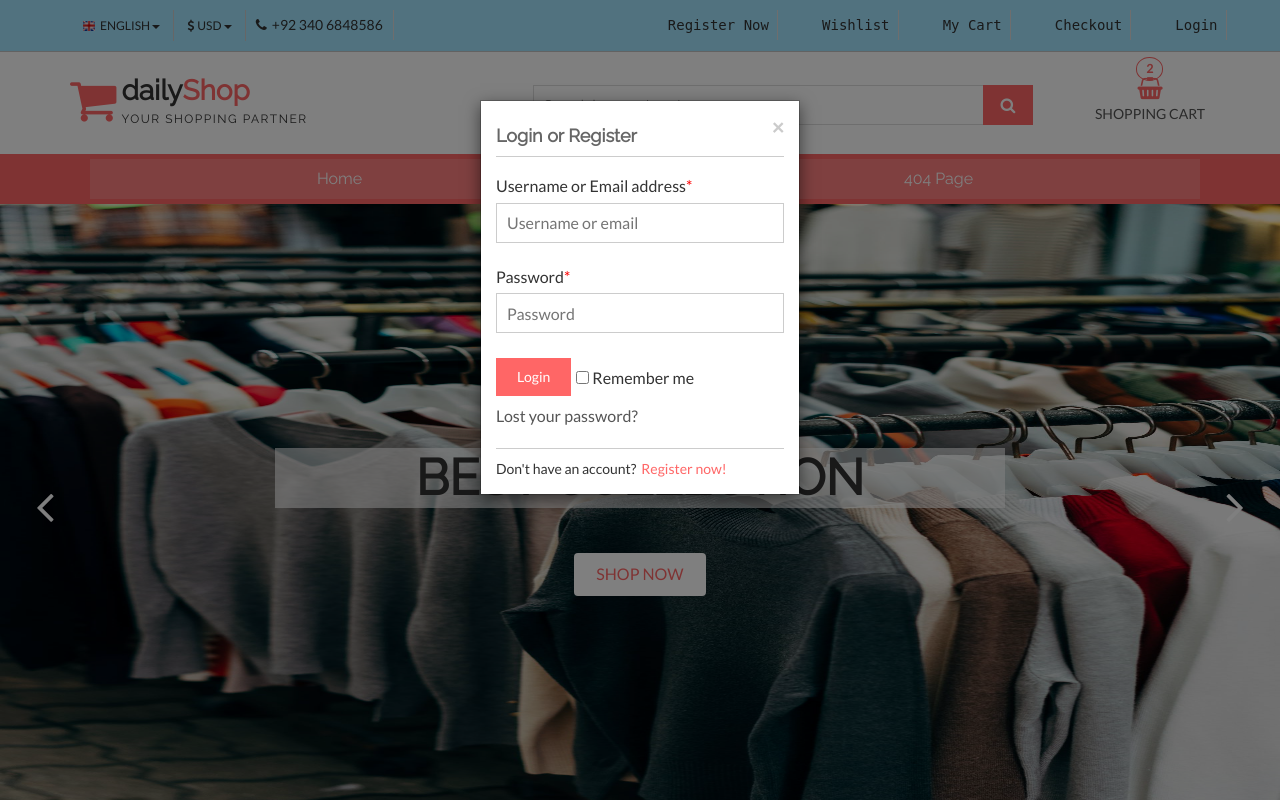
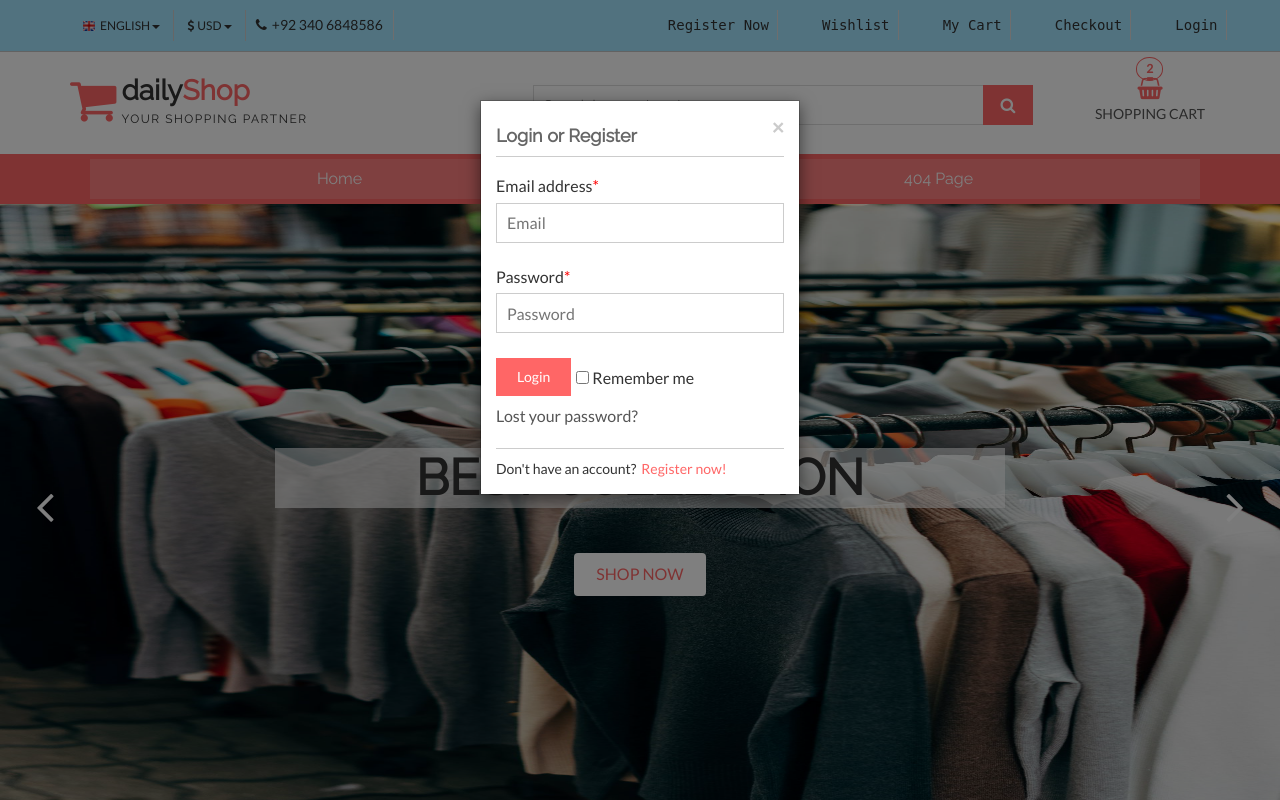
Before and after one commit to Muhammad-waqas1/DailyShop-clothing-store, a Django app: page / in a window 1280 px wide, after a click on "Login". Run offline with Django 5.2, Linux system fonts and the light colour scheme; some libraries are stand-ins or nearby versions.

Commit message:
changes the login email and the placeholder of the form

```diff
--- a/mysite/myapp/templates/account.html
+++ b/mysite/myapp/templates/account.html
@@ -431,8 +431,8 @@
           <button type="button" class="close" data-dismiss="modal" aria-hidden="true">&times;</button>
           <h4>Login or Register</h4>
           <form class="aa-login-form" action="">
-            <label for="">Username or Email address<span>*</span></label>
-            <input type="text" placeholder="Username or email">
+            <label for="">Email address<span>*</span></label>
+            <input type="text" placeholder="Email">
             <label for="">Password<span>*</span></label>
             <input type="password" placeholder="Password">
             <button class="aa-browse-btn" type="submit">Login</button>
--- a/mysite/myapp/templates/cart.html
+++ b/mysite/myapp/templates/cart.html
@@ -502,8 +502,8 @@
           <button type="button" class="close" data-dismiss="modal" aria-hidden="true">&times;</button>
           <h4>Login or Register</h4>
           <form class="aa-login-form" action="">
-            <label for="">Username or Email address<span>*</span></label>
-            <input type="text" placeholder="Username or email">
+            <label for="">Email address<span>*</span></label>
+            <input type="text" placeholder="Email">
             <label for="">Password<span>*</span></label>
             <input type="password" placeholder="Password">
             <button class="aa-browse-btn" type="submit">Login</button>
--- a/mysite/myapp/templates/checkout.html
+++ b/mysite/myapp/templates/checkout.html
@@ -707,8 +707,8 @@
           <button type="button" class="close" data-dismiss="modal" aria-hidden="true">&times;</button>
           <h4>Login or Register</h4>
           <form class="aa-login-form" action="">
-            <label for="">Username or Email address<span>*</span></label>
-            <input type="text" placeholder="Username or email">
+            <label for="">Email address<span>*</span></label>
+            <input type="text" placeholder="Email">
             <label for="">Password<span>*</span></label>
             <input type="password" placeholder="Password">
             <button class="aa-browse-btn" type="submit">Login</button>
--- a/mysite/myapp/templates/contact.html
+++ b/mysite/myapp/templates/contact.html
@@ -473,8 +473,8 @@
           <button type="button" class="close" data-dismiss="modal" aria-hidden="true">&times;</button>
           <h4>Login or Register</h4>
           <form class="aa-login-form" action="">
-            <label for="">Username or Email address<span>*</span></label>
-            <input type="text" placeholder="Username or email">
+            <label for="">Email address<span>*</span></label>
+            <input type="text" placeholder="Email">
             <label for="">Password<span>*</span></label>
             <input type="password" placeholder="Password">
             <button class="aa-browse-btn" type="submit">Login</button>
--- a/mysite/myapp/templates/index.html
+++ b/mysite/myapp/templates/index.html
@@ -1645,8 +1645,8 @@
           <button type="button" class="close" data-dismiss="modal" aria-hidden="true">&times;</button>
           <h4>Login or Register</h4>
           <form class="aa-login-form" action="">
-            <label for="">Username or Email address<span>*</span></label>
-            <input type="text" placeholder="Username or email">
+            <label for="">Email address<span>*</span></label>
+            <input type="text" placeholder="Email">
             <label for="">Password<span>*</span></label>
             <input type="password" placeholder="Password">
             <button class="aa-browse-btn" type="submit">Login</button>
--- a/mysite/myapp/templates/wishlist.html
+++ b/mysite/myapp/templates/wishlist.html
@@ -472,8 +472,8 @@
           <button type="button" class="close" data-dismiss="modal" aria-hidden="true">&times;</button>
           <h4>Login or Register</h4>
           <form class="aa-login-form" action="">
-            <label for="">Username or Email address<span>*</span></label>
-            <input type="text" placeholder="Username or email">
+            <label for="">Email address<span>*</span></label>
+            <input type="text" placeholder="Email">
             <label for="">Password<span>*</span></label>
             <input type="password" placeholder="Password">
             <button class="aa-browse-btn" type="submit">Login</button>
```
